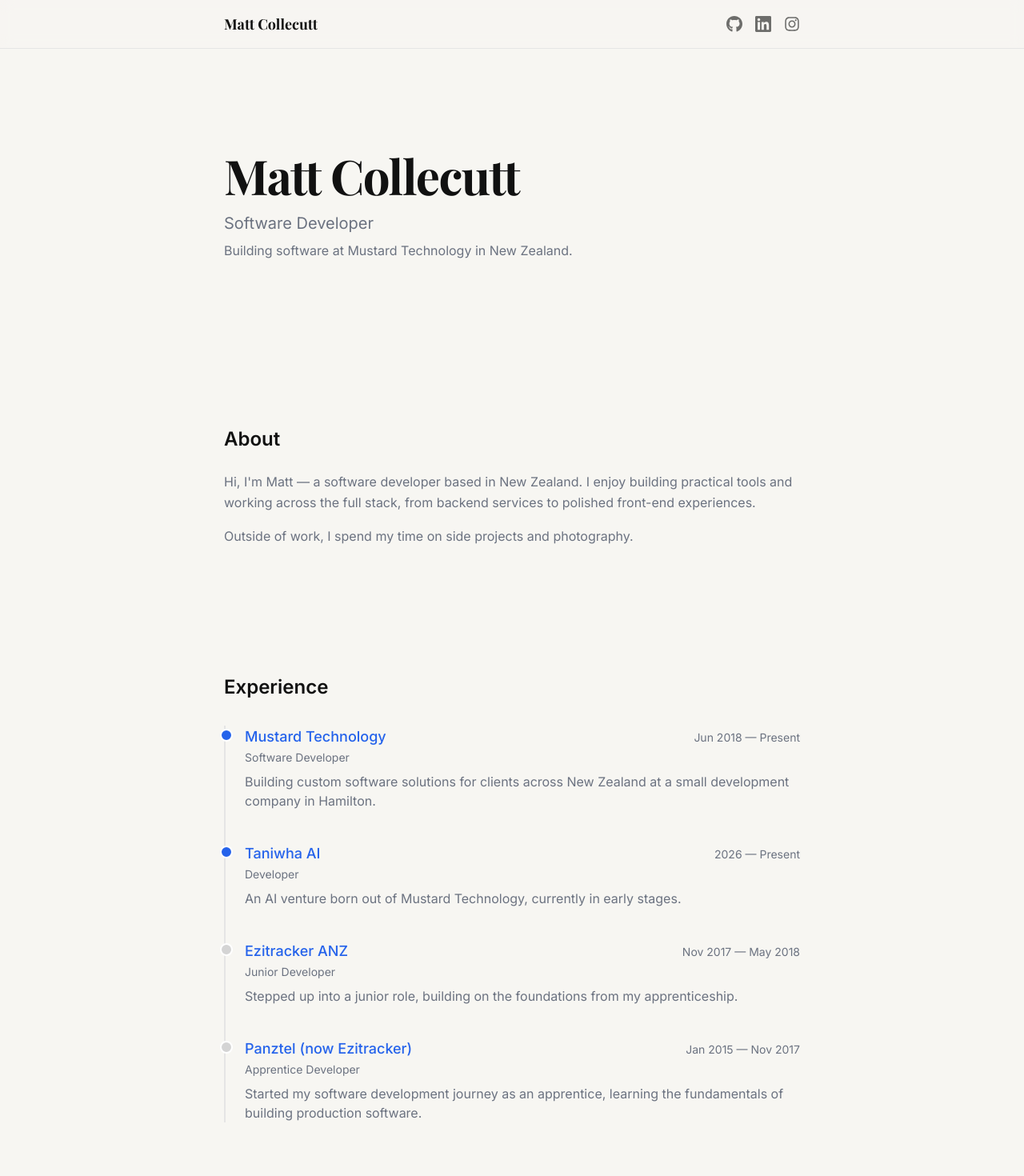
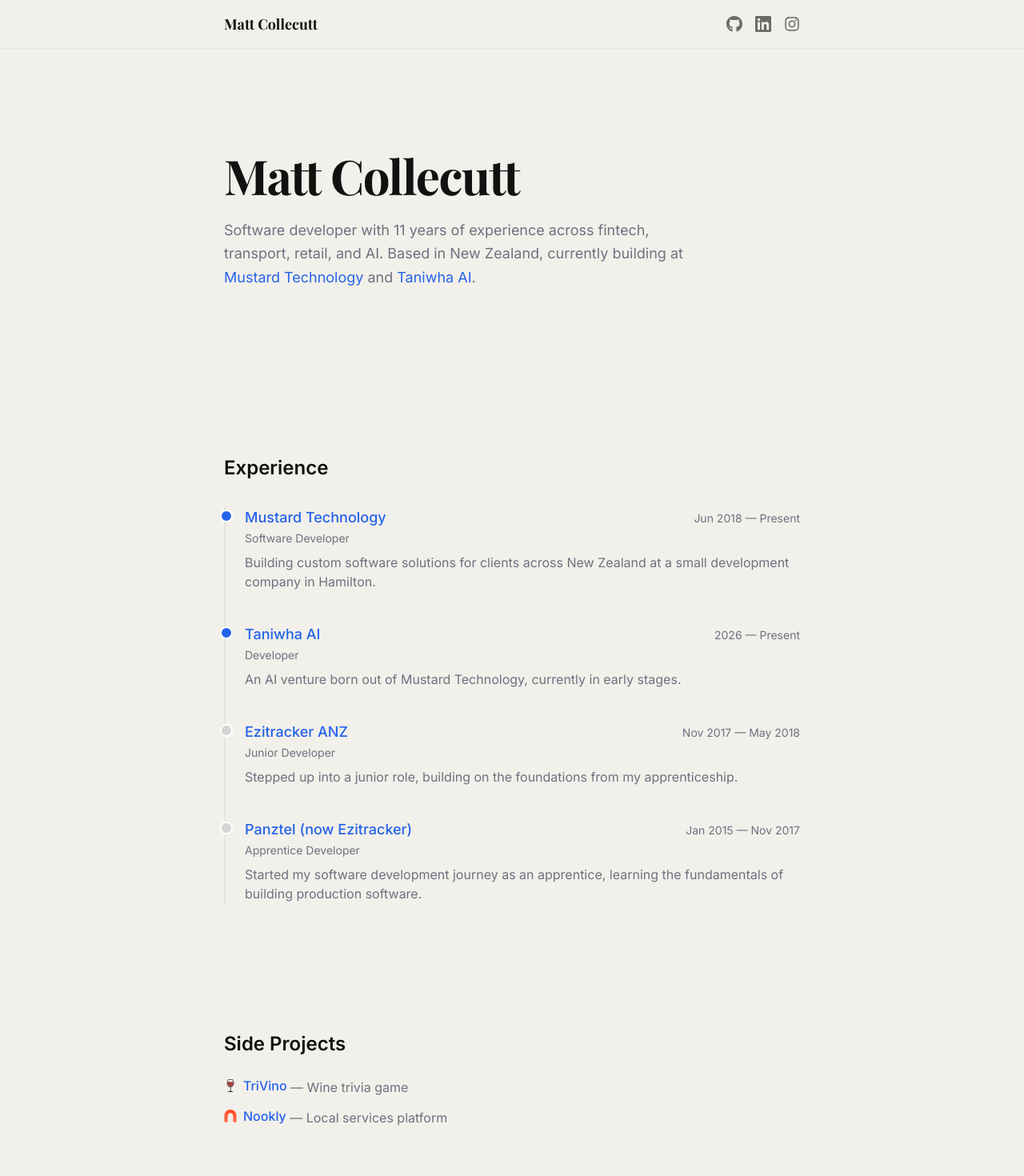
Before and after one commit to mattcollie/mattcollecutt.com, a SvelteKit app in the folder ui/portfolio/: page / in a window 1280 px wide. Shown: the top 1470 px of the page at 80% size. Built offline with nearby package versions, Linux system fonts and the light colour scheme.

Commit message:
Update portfolio: refine content, improve side project links, and adjust theme colors

```diff
--- a/ui/portfolio/src/app.css
+++ b/ui/portfolio/src/app.css
@@ -2,8 +2,8 @@
 
 @theme {
 	--color-black: #111111;
-	--color-white: #F7F6F2;
-	--color-primary: #F7F6F2;
+	--color-white: #F2F0EA;
+	--color-primary: #F2F0EA;
 	--color-secondary: #FFFFFF;
 	--color-stroke: #E5E5E5;
 	--color-stroke-light: #D4D4D4;
@@ -26,7 +26,7 @@
 	--font-mono: 'Consolas', monospace;
 
 	/* shadcn overrides */
-	--color-background: #F7F6F2;
+	--color-background: #F2F0EA;
 	--color-foreground: #111111;
 	--color-muted: #F5F5F5;
 	--color-muted-foreground: #6B7280;
--- a/ui/portfolio/src/routes/+page.svelte
+++ b/ui/portfolio/src/routes/+page.svelte
@@ -2,25 +2,12 @@
 <section class="py-20 md:py-32">
 	<div class="max-w-3xl mx-auto px-6">
 		<h1 class="text-5xl md:text-6xl font-bold tracking-tight text-black" style="font-family: 'Playfair Display', serif">Matt Collecutt</h1>
-		<p class="mt-4 text-xl text-grey">Software Developer</p>
-		<p class="mt-2 text-grey">Building software at Mustard Technology in New Zealand.</p>
-	</div>
-</section>
-
-<!-- About -->
-<section class="py-16 md:py-20">
-	<div class="max-w-3xl mx-auto px-6">
-		<h2 class="text-2xl font-semibold text-black mb-6">About</h2>
-		<div class="space-y-4 text-grey leading-relaxed">
-			<p>
-				Hi, I'm Matt — a software developer based in New Zealand. I enjoy building practical tools
-				and working across the full stack, from backend services to polished front-end experiences.
-			</p>
-			<p>
-				<!-- TODO: Add more detail about your interests, background, or what drives you -->
-				Outside of work, I spend my time on side projects and photography.
-			</p>
-		</div>
+		<p class="mt-6 text-lg text-grey leading-relaxed max-w-xl">
+			Software developer with 11 years of experience across fintech, transport, retail, and AI.
+			Based in New Zealand, currently building at
+			<a class="hp-a" href="https://www.mustard.co.nz/" target="_blank" rel="noopener noreferrer">Mustard Technology</a>
+			and <a class="hp-a" href="https://taniwha.ai" target="_blank" rel="noopener noreferrer">Taniwha AI</a>.
+		</p>
 	</div>
 </section>
 
@@ -85,18 +72,20 @@
 <section class="py-16 md:py-20">
 	<div class="max-w-3xl mx-auto px-6">
 		<h2 class="text-2xl font-semibold text-black mb-6">Side Projects</h2>
-		<ul class="space-y-4 text-grey">
+		<ul class="space-y-3 text-grey">
 			<li>
-				<a class="flex items-center gap-3 group" href="https://trivino.xyz" target="_blank" rel="noopener noreferrer">
-					<img src="/images/trivino.svg" alt="TriVino" class="w-5 h-5 shrink-0" />
-					<span><span class="hp-a font-medium">TriVino</span> — A wine trivia game to test and expand your wine knowledge.</span>
+				<a class="inline-flex items-center gap-2 hover:text-black transition-colors" href="https://trivino.xyz" target="_blank" rel="noopener noreferrer">
+					<img src="/images/trivino.svg" alt="" class="w-4 h-4 shrink-0" />
+					<span class="hp-a font-medium">TriVino</span>
 				</a>
+				— Wine trivia game
 			</li>
 			<li>
-				<a class="flex items-center gap-3 group" href="https://nookly.co.nz" target="_blank" rel="noopener noreferrer">
-					<img src="/images/nookly.svg" alt="Nookly" class="w-5 h-5 shrink-0" />
-					<span><span class="hp-a font-medium">Nookly</span> — A concept for connecting New Zealanders with local service providers.</span>
+				<a class="inline-flex items-center gap-2 hover:text-black transition-colors" href="https://nookly.co.nz" target="_blank" rel="noopener noreferrer">
+					<img src="/images/nookly.svg" alt="" class="w-4 h-4 shrink-0" />
+					<span class="hp-a font-medium">Nookly</span>
 				</a>
+				— Local services platform
 			</li>
 		</ul>
 	</div>
```
